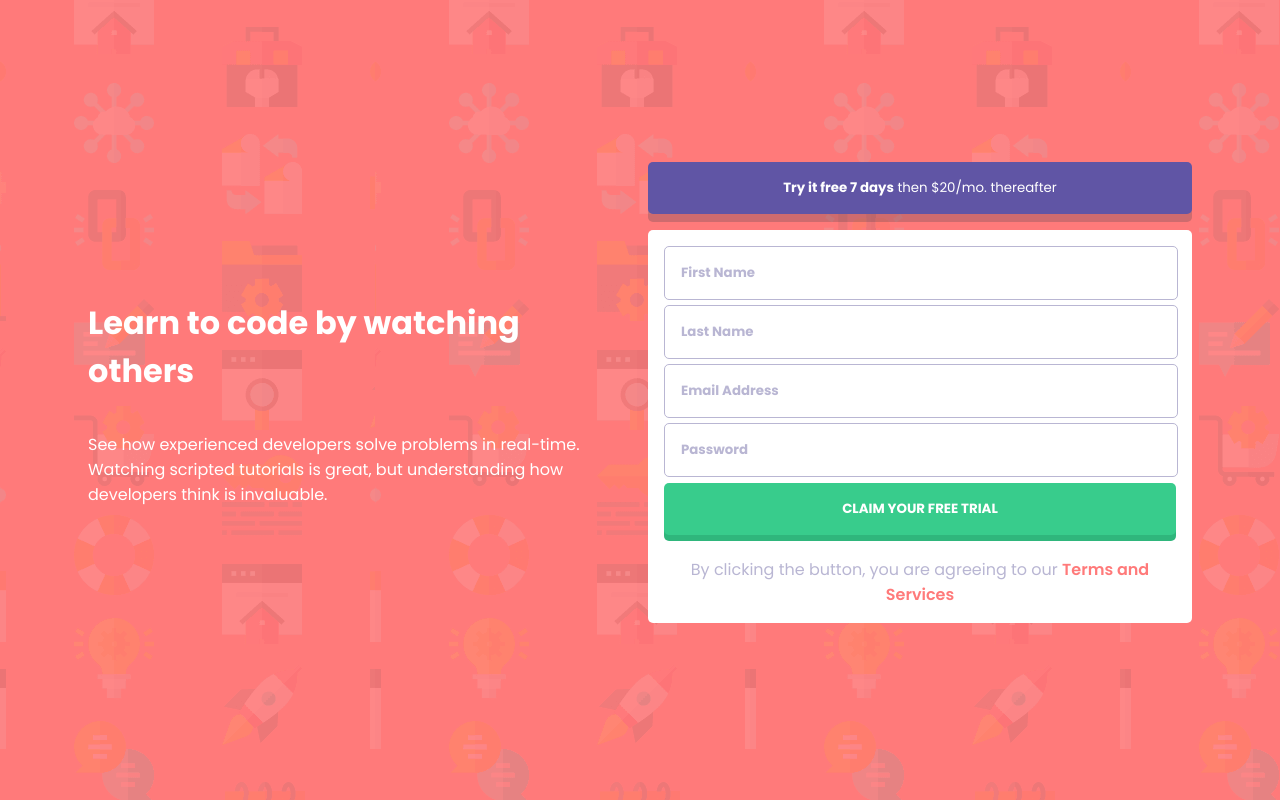
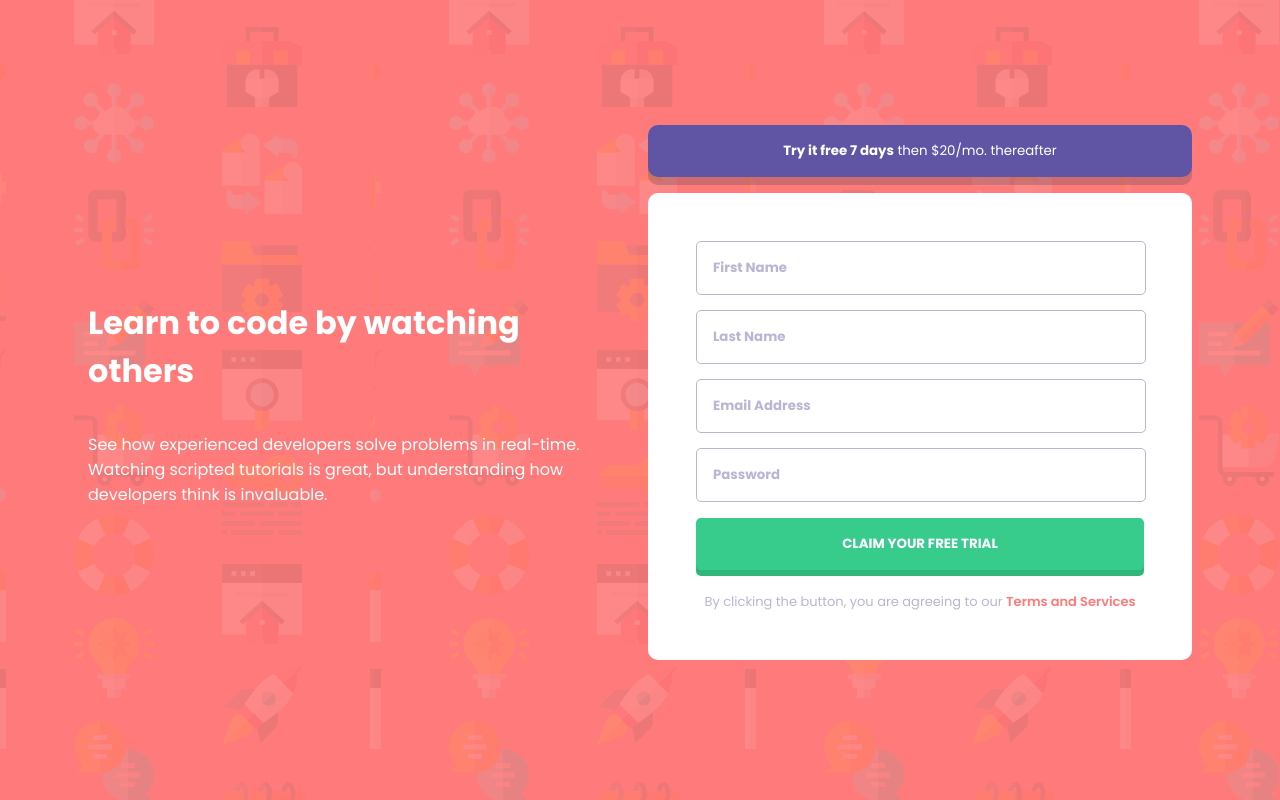
Before and after one commit to bttrvng99/Intro-component-with-sign-up-form, a plain HTML site: page index.html in a window 1280 px wide. Drawn offline with Linux system fonts and the light colour scheme.

Commit message:
minor changes

```diff
--- a/style.scss
+++ b/style.scss
@@ -43,8 +43,8 @@ main {
       background-color: $Blue;
       color: white;
       border: 0;
-      border-radius: 5px;
-      padding: 1rem;
+      border-radius: 10px;
+      padding: 1rem 4rem;
       box-shadow: 0 0.5rem 0 hsla(249, 10%, 26%, 25%);
       cursor: pointer;
     }
@@ -52,16 +52,16 @@ main {
     .form {
       margin: 1rem 0;
       background-color: white;
-      padding: 1rem;
+      padding: 2rem;
       display: flex;
       flex-direction: column;
-      border-radius: 5px;
+      border-radius: 10px;
 
       form {
         display: flex;
         flex-direction: column;
         text-align: end;
-        gap: 5px;
+        gap: 15px;
 
         input {
           border: 1px solid $GrayishBlue;
@@ -70,6 +70,7 @@ main {
           text-indent: 1rem;
           width: 100%;
           font-weight: 700;
+          // margin: 5px 0;
 
           &::placeholder {
             color: $GrayishBlue;
@@ -115,6 +116,7 @@ main {
       div {
         margin-top: 1rem;
         color: $GrayishBlue;
+        font-size: small;
 
         a {
           color: $Red;
@@ -141,7 +143,7 @@ span.error {
   }
 }
 
-@media (min-width: 768px) {
+@media (min-width: 769px) {
   main {
     display: grid;
     grid-template-columns: 1fr 1fr;
@@ -158,6 +160,10 @@ span.error {
 
     .right-pane {
       grid-column: 2 / span 1;
+
+      .form {
+        padding: 3rem;
+      }
     }
   }
 }
```
Also changed, not shown: style.css, 1 other file.
